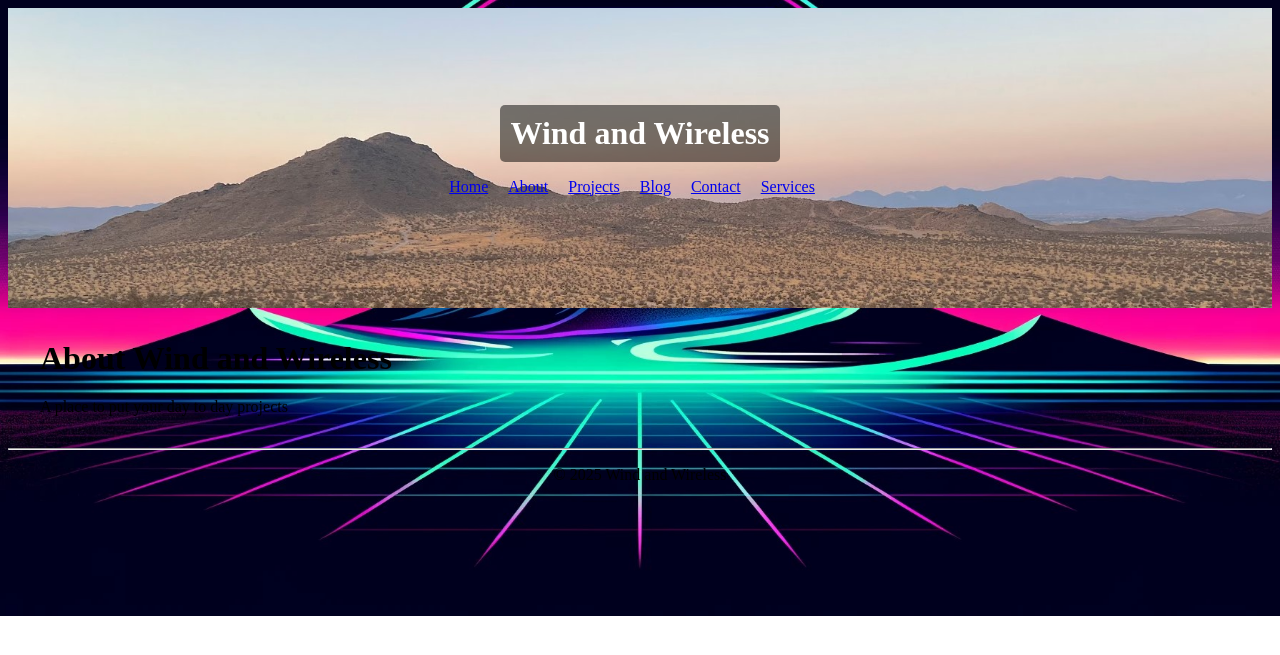
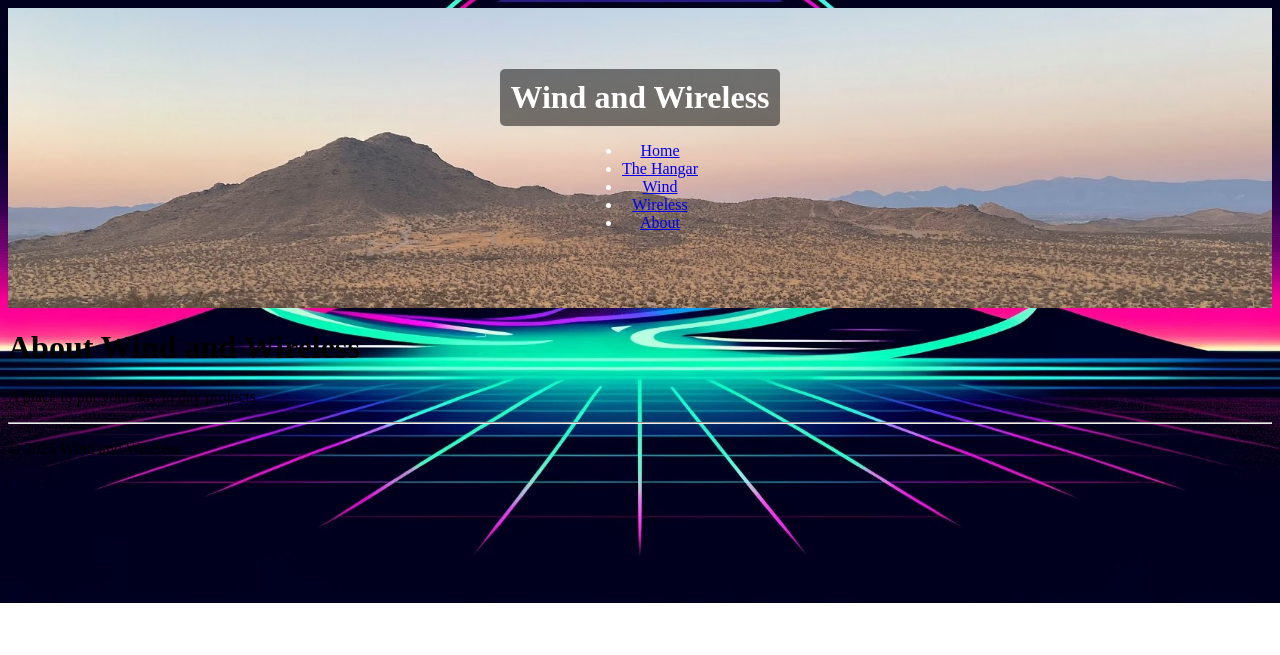
Before and after one commit to 00X30/WindWireless, a Jekyll site: the page built from projects.md, in a window 1280 px wide. Shown: the top 655 px of the page. Built offline with Jekyll 4.4.1, drawn with Linux system fonts in a browser that asks for light colours.

Commit message:
Update default.html

```diff
--- a/_layouts/default.html
+++ b/_layouts/default.html
@@ -4,48 +4,31 @@
   <meta charset="UTF-8">
   <title>{{ page.title }} | {{ site.title }}</title>
   <meta name="viewport" content="width=device-width, initial-scale=1">
-
-  <!-- Uncomment this line to actually load your custom CSS file -->
   <link rel="stylesheet" href="{{ '/assets/css/style.css' | relative_url }}">
 </head>
-
-<!-- The single body tag, using the 'body_class' from front matter -->
 <body class="{{ page.body_class }}">
-
-  <header class="banner-header" style="text-align:center;">
-    <!-- Site Title -->
+  <header class="banner-header">
+    <!-- Homepage Banner: Only show on homepage -->
+    {% if page.body_class == "home-page" %}
+      <img src="{{ '/assets/images/banner.jpg' | relative_url }}" alt="Banner" class="banner-image">
+    {% endif %}
     <h1>{{ site.title }}</h1>
-
-    <!-- Top Navigation -->
     <nav>
-      <ul style="list-style:none; padding:0;">
-        <li style="display:inline; margin-right:1em;">
-          <a href="{{ '/' | relative_url }}">Home</a>
-        </li>
-        <li style="display:inline; margin-right:1em;">
-          <a href="{{ '/about' | relative_url }}">About</a>
-        </li>
-        <li style="display:inline; margin-right:1em;">
-          <a href="{{ '/projects' | relative_url }}">Projects</a>
-        </li>
-        <li style="display:inline; margin-right:1em;">
-          <a href="{{ '/blog' | relative_url }}">Blog</a>
-        </li>
-        <li style="display:inline; margin-right:1em;">
-          <a href="{{ '/contact' | relative_url }}">Contact</a>
-        </li>
-        <li style="display:inline; margin-right:1em;">
-          <a href="{{ '/services' | relative_url }}">Services</a>
-        </li>
+      <ul class="nav-list">
+        <li><a href="{{ '/' | relative_url }}">Home</a></li>
+        <li><a href="{{ '/the-hangar' | relative_url }}">The Hangar</a></li>
+        <li><a href="{{ '/wind' | relative_url }}">Wind</a></li>
+        <li><a href="{{ '/wireless' | relative_url }}">Wireless</a></li>
+        <li><a href="{{ '/about' | relative_url }}">About</a></li>
       </ul>
     </nav>
   </header>
 
-  <main style="margin: 2rem;">
+  <main>
     {{ content }}
   </main>
 
-  <footer style="text-align:center; margin-top:2rem;">
+  <footer>
     <hr>
     <p>&copy; {{ site.time | date: '%Y' }} {{ site.title }}</p>
   </footer>
```
